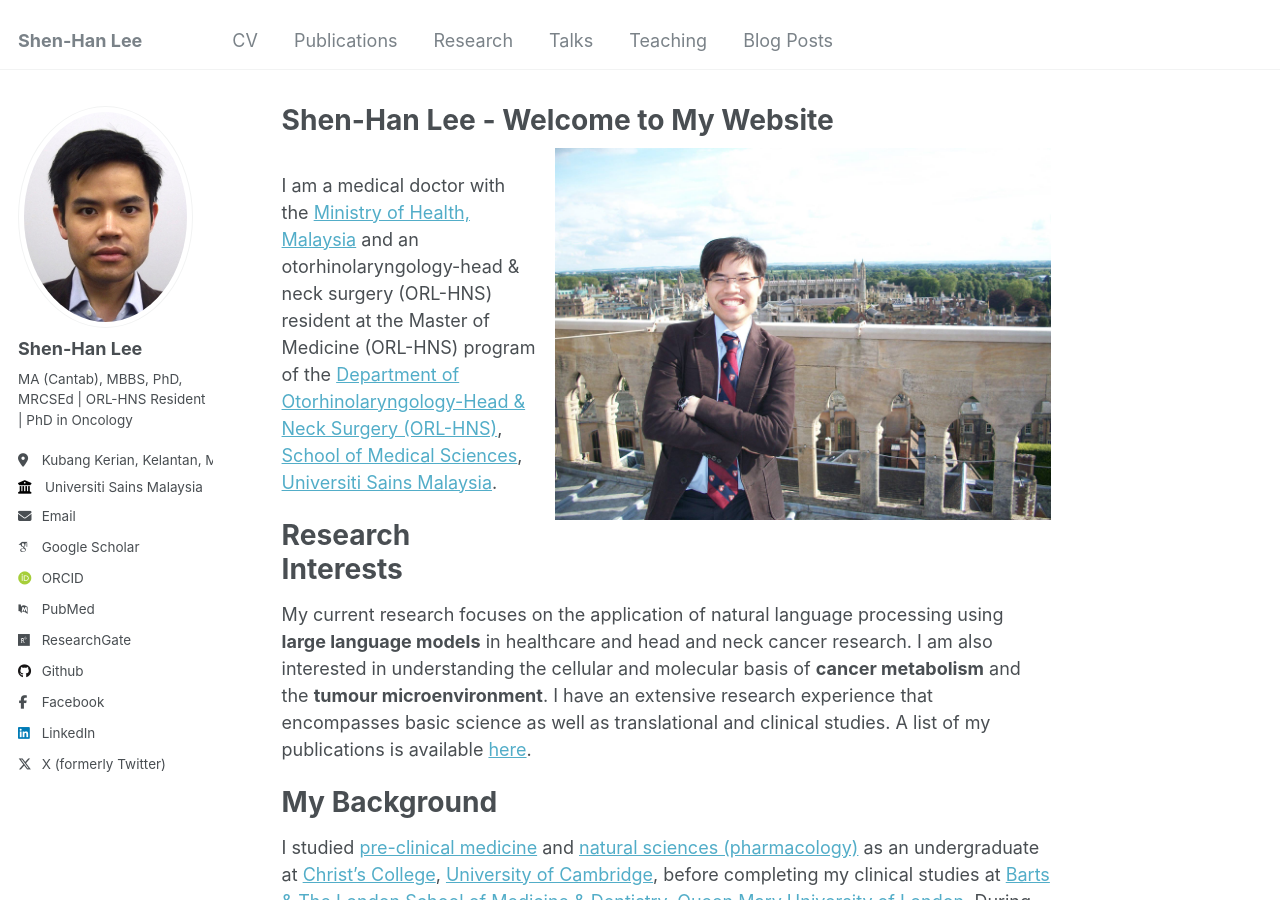
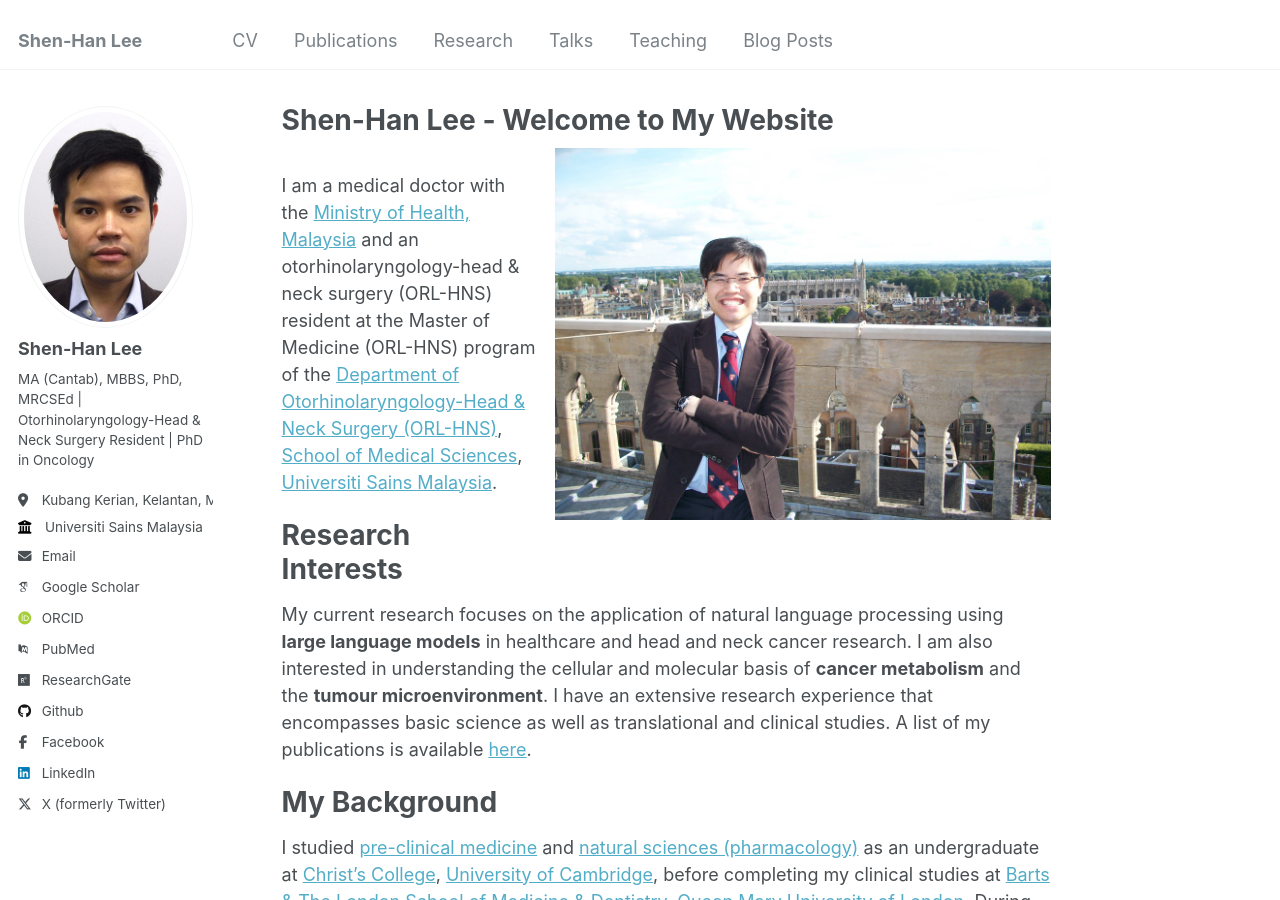
Before and after one commit to shenhanlee/shenhanlee.github.io, a Jekyll site: the page built from _pages/about.md, in a window 1280 px wide and 900 px high. Built offline with Jekyll 4.4.1, drawn with Linux system fonts in a browser that asks for light colours; some web fonts are replaced.

Commit message:
Merge remote-tracking branch 'origin/master'

```diff
--- a/_config.yml
+++ b/_config.yml
@@ -23,7 +23,7 @@ author:
   # Biographic information
   avatar           : "passport photo - white.jpg"
   name             : "Shen-Han Lee"
-  bio              : "MA (Cantab), MBBS, PhD, MRCSEd | ORL-HNS Resident | PhD in Oncology"
+  bio              : "MA (Cantab), MBBS, PhD, MRCSEd | Otorhinolaryngology-Head & Neck Surgery Resident | PhD in Oncology"
   location         : "Kubang Kerian, Kelantan, Malaysia"
   employer         : "Universiti Sains Malaysia"
   uri              : # URL
```
